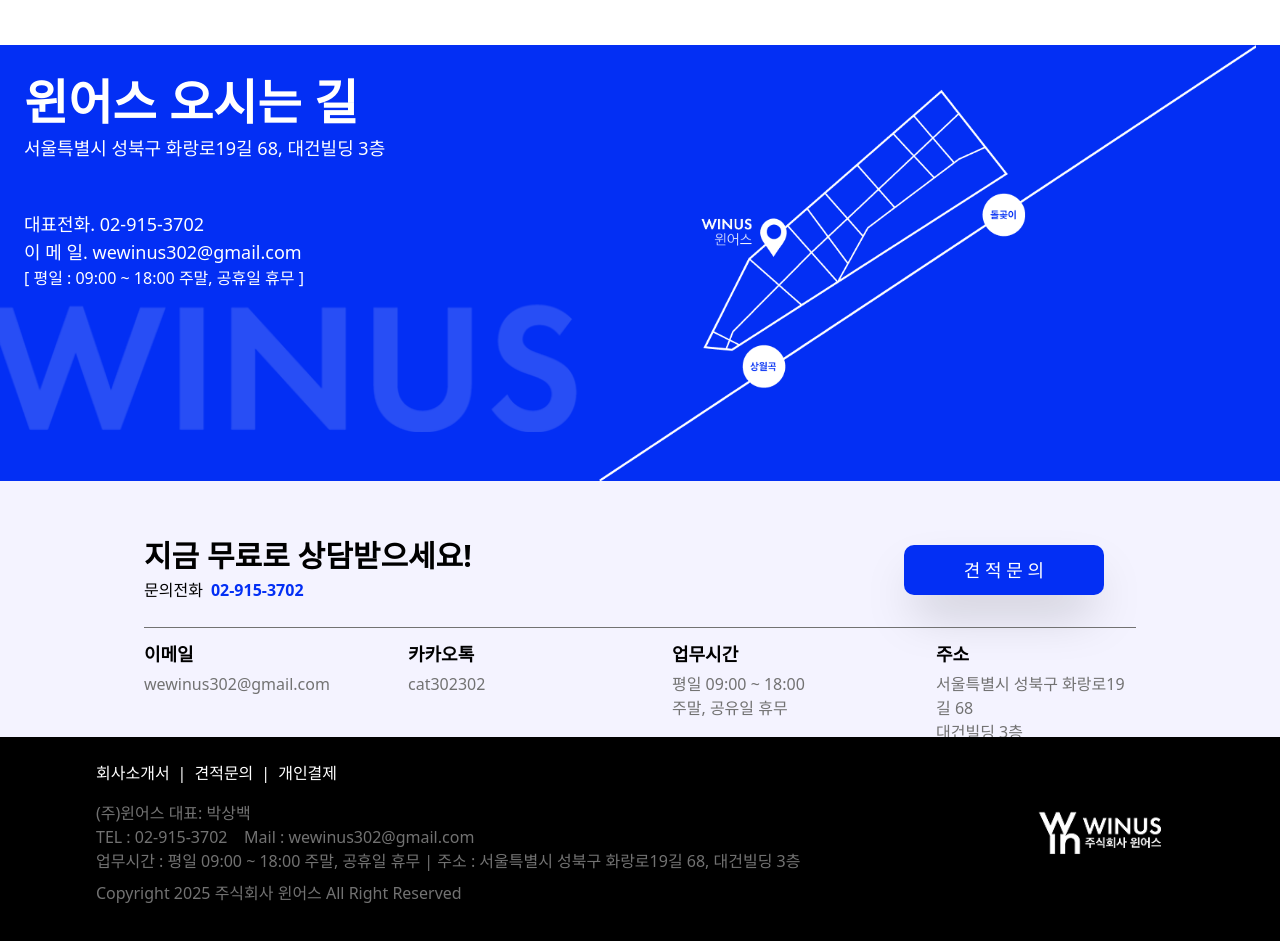
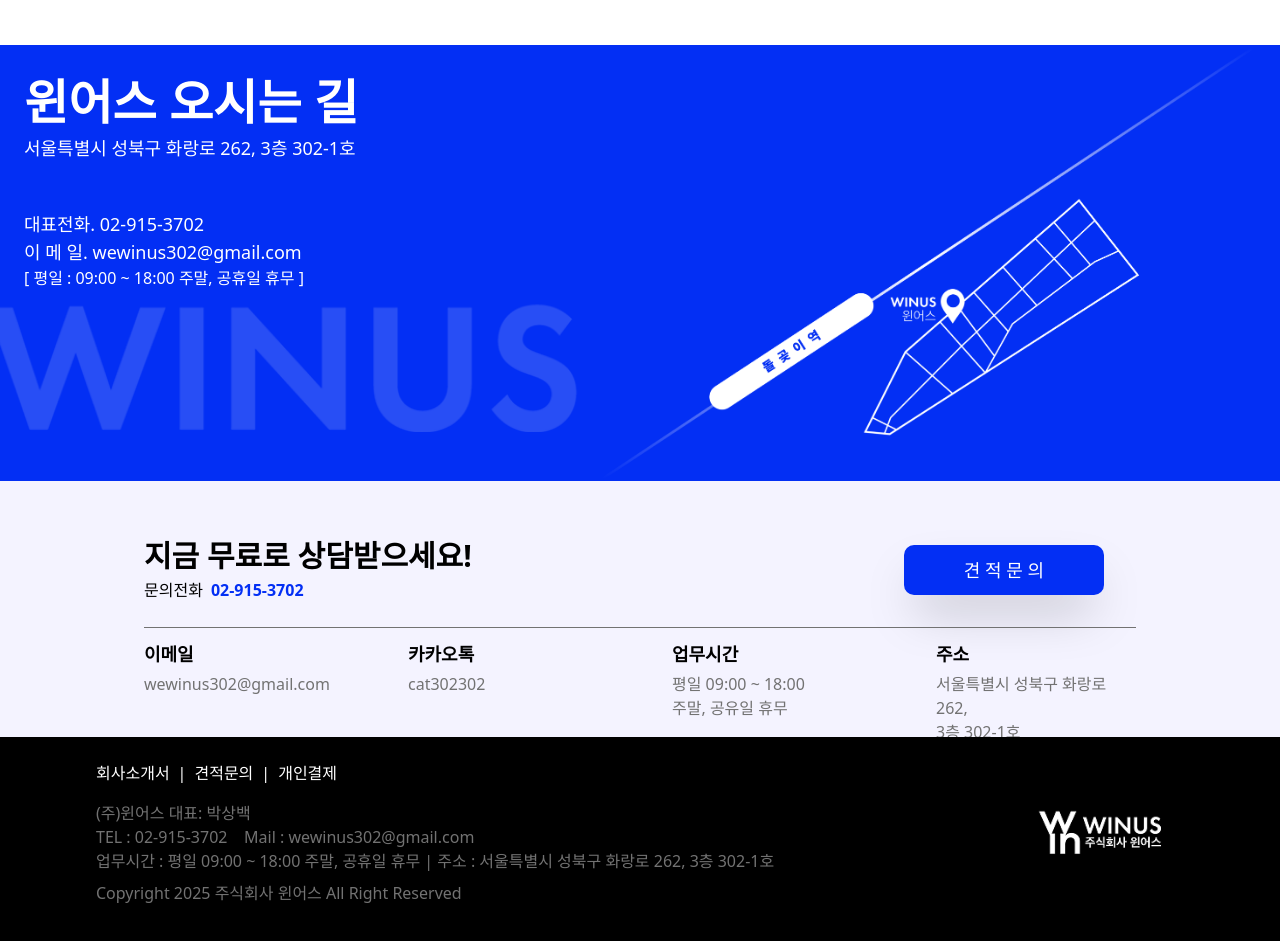
Before and after one commit to emthrology/winus-front-next, a Next.js app: page /about in a window 1280 px wide. Shown: the part 960-1901 px from the top of the page. Built offline with nearby package versions, Linux system fonts and the light colour scheme.

Commit message:
주소 및 약도 변경

```diff
--- a/src/components/about/intro/Intro_component_lower.tsx
+++ b/src/components/about/intro/Intro_component_lower.tsx
@@ -22,7 +22,7 @@
                 윈어스 오시는 길
               </h1>
               <h5 className="text-lg font-[300] text-white pt-2">
-                서울특별시 성북구 화랑로19길 68, 대건빌딩 3층
+                서울특별시 성북구 화랑로 262, 3층 302-1호
               </h5>
             </motion.div>
 
@@ -64,7 +64,7 @@
           }}
         >
           <Image
-            src={'/images/about/sketchmap.png'}
+            src={`/images/about/sketchmap.png?v=${Date.now()}`}
             alt="약도"
             width={800}
             height={500}
@@ -85,7 +85,7 @@
         >
           <h1 className="text-4xl font-bold text-white">윈어스 오시는 길</h1>
           <h5 className="text-lg font-[200] text-white pt-2">
-            서울특별시 성북구 화랑로19길 68, 대건빌딩 3층
+            서울특별시 성북구 화랑로 262, 3층 302-1호
           </h5>
         </motion.div>
 
@@ -97,10 +97,10 @@
             delay: 0.4,
             ease: 'easeInOut',
           }}
-          className="absolute mt-12 w-full top-1/2 left-1/2 transform -translate-x-1/2 -translate-y-1/2"
+          className="absolute mt-12 w-full top-1/2 left-1/2 transform -translate-x-1/2 -translate-y-[65%]"
         >
           <Image
-            src={'/images/about/sketchmap.png'}
+            src={`/images/about/sketchmap.png?v=${Date.now()}`}
             alt="약도"
             width={800}
             height={500}
--- a/src/components/common/Contact.tsx
+++ b/src/components/common/Contact.tsx
@@ -70,9 +70,9 @@
           <div className="flex flex-col items-start">
             <div className="font-bold text-black mb-1 text-lg">주소</div>
             <div className=" text-[#727272] mb-2 text-left text-base">
-              서울특별시 성북구 화랑로19길 68
+              서울특별시 성북구 화랑로 262,
               <br />
-              대건빌딩 3층
+              3층 302-1호
             </div>
           </div>
         </div>
--- a/src/components/common/Footer.tsx
+++ b/src/components/common/Footer.tsx
@@ -50,11 +50,11 @@
               </span>
               <span className="hidden lg:inline">
                 업무시간 : 평일 09:00 ~ 18:00 주말, 공휴일 휴무 | 주소 :
-                서울특별시 성북구 화랑로19길 68, 대건빌딩 3층
+                서울특별시 성북구 화랑로 262, 3층 302-1호
               </span>
               <span className="lg:hidden">
                 업무시간 : 평일 09:00 ~ 18:00 주말, 공휴일 휴무 <br /> 주소 :
-                서울특별시 성북구 화랑로19길 68, 대건빌딩 3층
+                서울특별시 성북구 화랑로 262, 3층 302-1호
               </span>
             </div>
             {/* 저작권 */}
```
Also changed, not shown: public/images/about/sketchmap.png.
